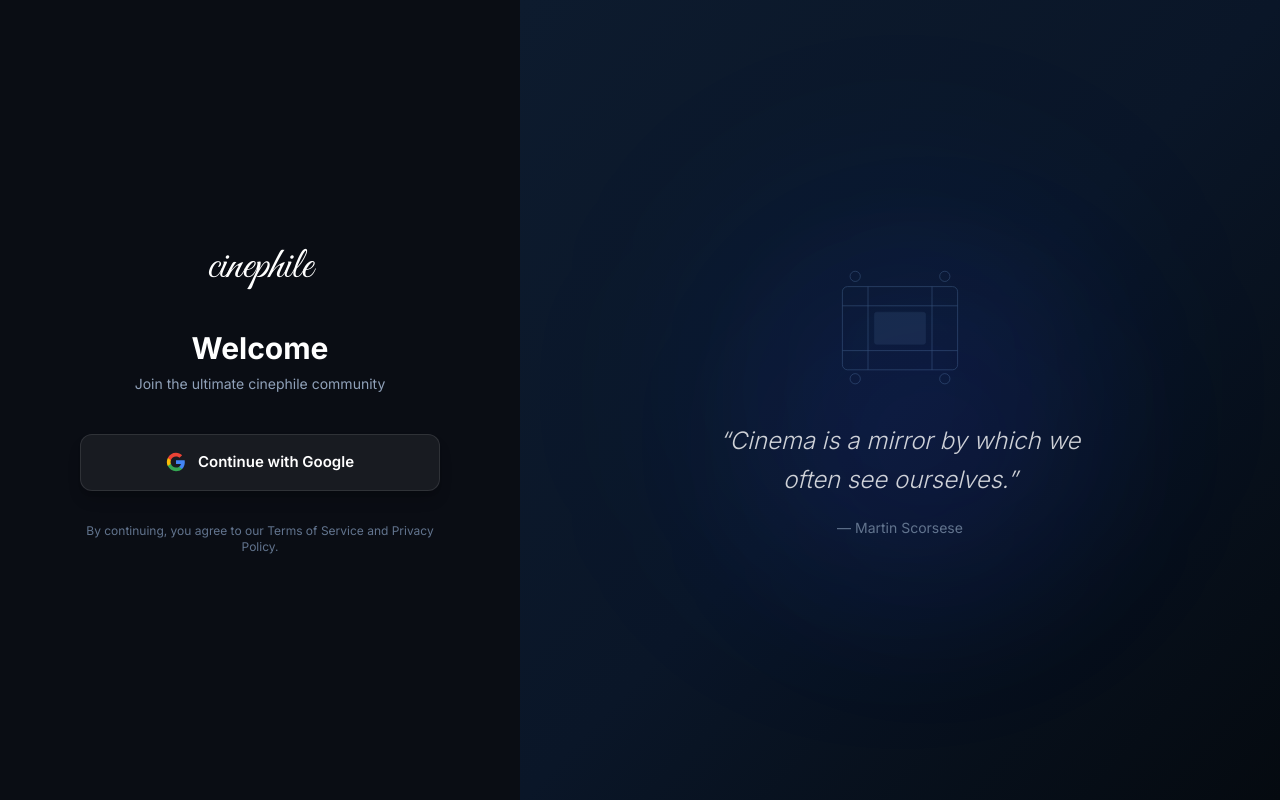
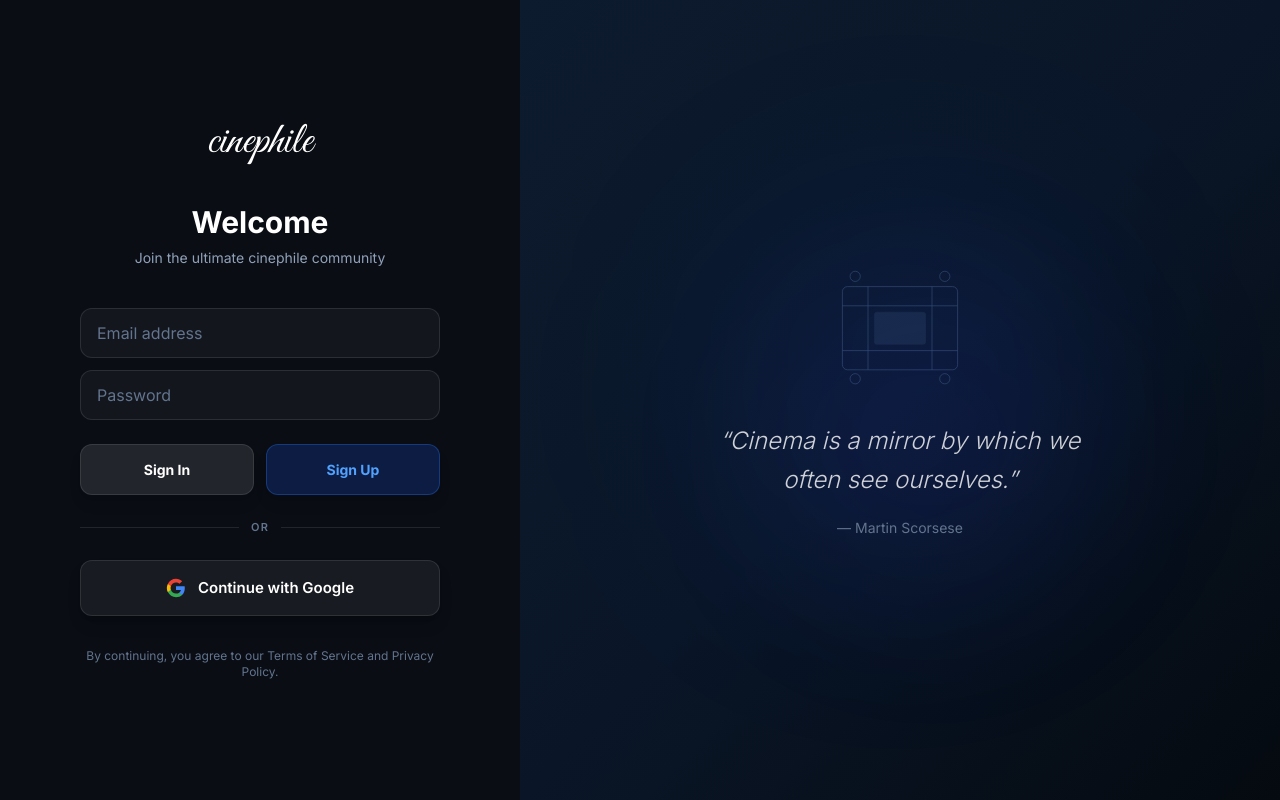
Before and after one commit to jaswanth12289/Cinephile, a Next.js app: page /login in a window 1280 px wide. Built offline with nearby package versions, Linux system fonts and the light colour scheme; no server answers.

Commit message:
Fix login UI, profile redirects, and TMDB top rated API

```diff
--- a/next.config.ts
+++ b/next.config.ts
@@ -16,6 +16,11 @@ const nextConfig: NextConfig = {
         hostname: "lh3.googleusercontent.com",
         pathname: "/**",
       },
+      {
+        protocol: "https",
+        hostname: "bmewmzcpppecfviifhbx.supabase.co",
+        pathname: "/**",
+      },
 
       {
         protocol: "https",
--- a/src/actions/user.actions.ts
+++ b/src/actions/user.actions.ts
@@ -221,7 +221,12 @@ export async function setupProfile(data: {
     revalidatePath(`/u/${data.username.trim()}`);
     return { success: true };
   } catch (error: any) {
-    console.warn("setupProfile error:", error);
+    console.error("setupProfile error:", {
+      code: error.code,
+      message: error.message,
+      details: error.details,
+      hint: error.hint
+    });
     return { success: false, error: "Failed to setup profile. Please try again." };
   }
 }
--- a/src/app/(auth)/login/page.tsx
+++ b/src/app/(auth)/login/page.tsx
@@ -11,6 +11,8 @@ export default function LoginPage() {
   const [error, setError] = useState("");
   const [loading, setLoading] = useState(false);
   const router = useRouter();
+  const [email, setEmail] = useState("");
+  const [password, setPassword] = useState("");
   const supabase = createClient();
 
   const handleGoogleLogin = async () => {
@@ -43,6 +45,42 @@ export default function LoginPage() {
     }
   };
 
+  const handleEmailSignUp = async (e: React.FormEvent) => {
+    e.preventDefault();
+    setError("");
+    setLoading(true);
+    try {
+      const { error: signUpError } = await supabase.auth.signUp({
+        email,
+        password,
+      });
+      if (signUpError) throw signUpError;
+      alert("Success! Check your email for a confirmation link (if enabled), or try logging in.");
+      setLoading(false);
+    } catch (err: any) {
+      setError(err?.message || String(err));
+      setLoading(false);
+    }
+  };
+
+  const handleEmailLogin = async (e: React.FormEvent) => {
+    e.preventDefault();
+    setError("");
+    setLoading(true);
+    try {
+      const { error: signInError } = await supabase.auth.signInWithPassword({
+        email,
+        password,
+      });
+      if (signInError) throw signInError;
+      router.push("/feed");
+      router.refresh();
+    } catch (err: any) {
+      setError(err?.message || String(err));
+      setLoading(false);
+    }
+  };
+
   return (
     <div className="min-h-screen flex bg-[#0a0d14]">
       {/* ── Left: Form Panel ─────────────────────────── */}
@@ -57,8 +95,54 @@ export default function LoginPage() {
           <h1 className="text-3xl font-bold text-white mb-2">Welcome</h1>
           <p className="text-sm text-slate-400 mb-10">Join the ultimate cinephile community</p>
 
+          {/* Email/Password Form */}
+          <form className="mb-6 space-y-4" onSubmit={handleEmailLogin}>
+            <div className="space-y-3">
+              <input
+                type="email"
+                placeholder="Email address"
+                value={email}
+                onChange={(e) => setEmail(e.target.value)}
+                required
+                className="w-full px-4 py-3 rounded-xl bg-white/[0.04] border border-white/10 text-white placeholder:text-slate-500 focus:bg-white/[0.08] focus:border-white/20 focus:outline-none transition-all"
+              />
+              <input
+                type="password"
+                placeholder="Password"
+                value={password}
+                onChange={(e) => setPassword(e.target.value)}
+                required
+                className="w-full px-4 py-3 rounded-xl bg-white/[0.04] border border-white/10 text-white placeholder:text-slate-500 focus:bg-white/[0.08] focus:border-white/20 focus:outline-none transition-all"
+              />
+            </div>
+            <div className="flex gap-3 pt-2">
+              <button
+                type="submit"
+                disabled={loading}
+                className="flex-1 py-3.5 rounded-xl bg-white/10 border border-white/10 text-[14px] font-bold text-white hover:bg-white/15 transition-all shadow-lg disabled:opacity-50"
+              >
+                Sign In
+              </button>
+              <button
+                type="button"
+                onClick={handleEmailSignUp}
+                disabled={loading}
+                className="flex-1 py-3.5 rounded-xl bg-blue-600/20 border border-blue-500/30 text-[14px] font-bold text-blue-400 hover:bg-blue-600/30 transition-all shadow-lg disabled:opacity-50"
+              >
+                Sign Up
+              </button>
+            </div>
+          </form>
+
+          <div className="flex items-center gap-3 mb-6">
+            <div className="h-px flex-1 bg-white/10" />
+            <span className="text-[11px] font-semibold text-slate-500 uppercase tracking-widest">Or</span>
+            <div className="h-px flex-1 bg-white/10" />
+          </div>
+
           {/* Google sign-in */}
           <button
+            type="button"
             onClick={handleGoogleLogin}
             disabled={loading}
             className="w-full flex items-center justify-center gap-3 px-4 py-4 rounded-xl bg-white/[0.06] border border-white/[0.1] text-[15px] font-semibold text-white hover:bg-white/[0.1] hover:border-white/[0.15] transition-all duration-200 shadow-lg shadow-black/20 disabled:opacity-50 disabled:cursor-not-allowed"
--- a/src/app/(auth)/register/page.tsx
+++ b/src/app/(auth)/register/page.tsx
@@ -11,6 +11,8 @@ export default function RegisterPage() {
   const [error, setError] = useState("");
   const [loading, setLoading] = useState(false);
   const router = useRouter();
+  const [email, setEmail] = useState("");
+  const [password, setPassword] = useState("");
   const supabase = createClient();
 
   const handleGoogleLogin = async () => {
@@ -43,6 +45,24 @@ export default function RegisterPage() {
     }
   };
 
+  const handleEmailSignUp = async (e: React.FormEvent) => {
+    e.preventDefault();
+    setError("");
+    setLoading(true);
+    try {
+      const { error: signUpError } = await supabase.auth.signUp({
+        email,
+        password,
+      });
+      if (signUpError) throw signUpError;
+      alert("Success! Check your email for a confirmation link (if enabled), or try logging in.");
+      setLoading(false);
+    } catch (err: any) {
+      setError(err?.message || String(err));
+      setLoading(false);
+    }
+  };
+
   return (
     <div className="min-h-screen flex bg-[#0a0d14]">
       {/* ── Left: Form Panel ─────────────────────────── */}
@@ -57,8 +77,44 @@ export default function RegisterPage() {
           <h1 className="text-3xl font-bold text-white mb-2">Create Account</h1>
           <p className="text-sm text-slate-400 mb-10">Join the ultimate cinephile community</p>
 
+          {/* Email/Password Form */}
+          <form className="mb-6 space-y-4" onSubmit={handleEmailSignUp}>
+            <div className="space-y-3">
+              <input
+                type="email"
+                placeholder="Email address"
+                value={email}
+                onChange={(e) => setEmail(e.target.value)}
+                required
+                className="w-full px-4 py-3 rounded-xl bg-white/[0.04] border border-white/10 text-white placeholder:text-slate-500 focus:bg-white/[0.08] focus:border-white/20 focus:outline-none transition-all"
+              />
+              <input
+                type="password"
+                placeholder="Password"
+                value={password}
+                onChange={(e) => setPassword(e.target.value)}
+                required
+                className="w-full px-4 py-3 rounded-xl bg-white/[0.04] border border-white/10 text-white placeholder:text-slate-500 focus:bg-white/[0.08] focus:border-white/20 focus:outline-none transition-all"
+              />
+            </div>
+            <button
+              type="submit"
+              disabled={loading}
+              className="w-full py-3.5 rounded-xl bg-blue-600/20 border border-blue-500/30 text-[14px] font-bold text-blue-400 hover:bg-blue-600/30 transition-all shadow-lg disabled:opacity-50 mt-2"
+            >
+              Sign Up
+            </button>
+          </form>
+
+          <div className="flex items-center gap-3 mb-6">
+            <div className="h-px flex-1 bg-white/10" />
+            <span className="text-[11px] font-semibold text-slate-500 uppercase tracking-widest">Or</span>
+            <div className="h-px flex-1 bg-white/10" />
+          </div>
+
           {/* Google sign-in */}
           <button
+            type="button"
             onClick={handleGoogleLogin}
             disabled={loading}
             className="w-full flex items-center justify-center gap-3 px-4 py-4 rounded-xl bg-white/[0.06] border border-white/[0.1] text-[15px] font-semibold text-white hover:bg-white/[0.1] hover:border-white/[0.15] transition-all duration-200 shadow-lg shadow-black/20 disabled:opacity-50 disabled:cursor-not-allowed"
--- a/src/app/(main)/layout.tsx
+++ b/src/app/(main)/layout.tsx
@@ -13,7 +13,7 @@ export default async function MainLayout({ children }: { children: React.ReactNo
       .eq("id", session.id)
       .maybeSingle();
 
-    if (data && data.profile_completed === false) {
+    if (!data || data.profile_completed === false) {
       redirect("/setup-profile");
     }
   }
--- a/src/app/auth/callback/route.ts
+++ b/src/app/auth/callback/route.ts
@@ -19,9 +19,9 @@ export async function GET(request: Request) {
         .from('profiles')
         .select('profile_completed')
         .eq('id', user.id)
-        .single();
+        .maybeSingle();
 
-      if (profile && !profile.profile_completed) {
+      if (!profile || profile.profile_completed === false) {
         return NextResponse.redirect(`${origin}/setup-profile`);
       }
 
--- a/src/app/page.tsx
+++ b/src/app/page.tsx
@@ -1,7 +1,7 @@
 import Link from "next/link";
 import { Suspense } from "react";
 import { Navbar } from "@/components/layout/Navbar";
-import { getTrending, getMovieDetails, getTVDetails } from "@/lib/tmdb/client";
+import { getTrending, getTopRated, getMovieDetails, getTVDetails } from "@/lib/tmdb/client";
 import { verifySession } from "@/actions/auth.actions";
 import { createServiceClient } from "@/lib/supabase/server";
 import { withTimeout } from "@/lib/withTimeout";
@@ -29,10 +29,11 @@ export default async function HomePage() {
       .eq("id", session.id)
       .maybeSingle();
 
-    if (data) {
-      if (data.profile_completed === false) redirect("/setup-profile");
-      userData = { displayName: data.display_name };
+    if (!data || data.profile_completed === false) {
+      redirect("/setup-profile");
     }
+
+    userData = { displayName: data.display_name };
   }
 
   const continueWatching = session ? (await getContinueWatching()).filter(Boolean) : [];
@@ -88,10 +89,8 @@ export default async function HomePage() {
       : [...communityPopular, ...trendingMovies].slice(0, 10);
 
   // Top rated
-  const topRated = [...trendingMovies]
-    .filter((m: any) => m.vote_average >= 7.5)
-    .sort((a: any, b: any) => b.vote_average - a.vote_average)
-    .slice(0, 12);
+  const topRatedRes = await getTopRated("movie").catch(() => null);
+  const topRated = topRatedRes?.results?.slice(0, 12) || [];
 
   const greeting = () => {
     const h = new Date().getHours();
--- a/src/components/shared/SafeImage.tsx
+++ b/src/components/shared/SafeImage.tsx
@@ -21,7 +21,6 @@ export function SafeImage({ src, fallbackSrc = "/placeholder-poster.svg", alt, .
       src={imgSrc}
       alt={alt}
       onError={() => {
-        trackEvent("image_failure", { src: String(src) });
         setImgSrc(fallbackSrc);
       }}
     />
```
